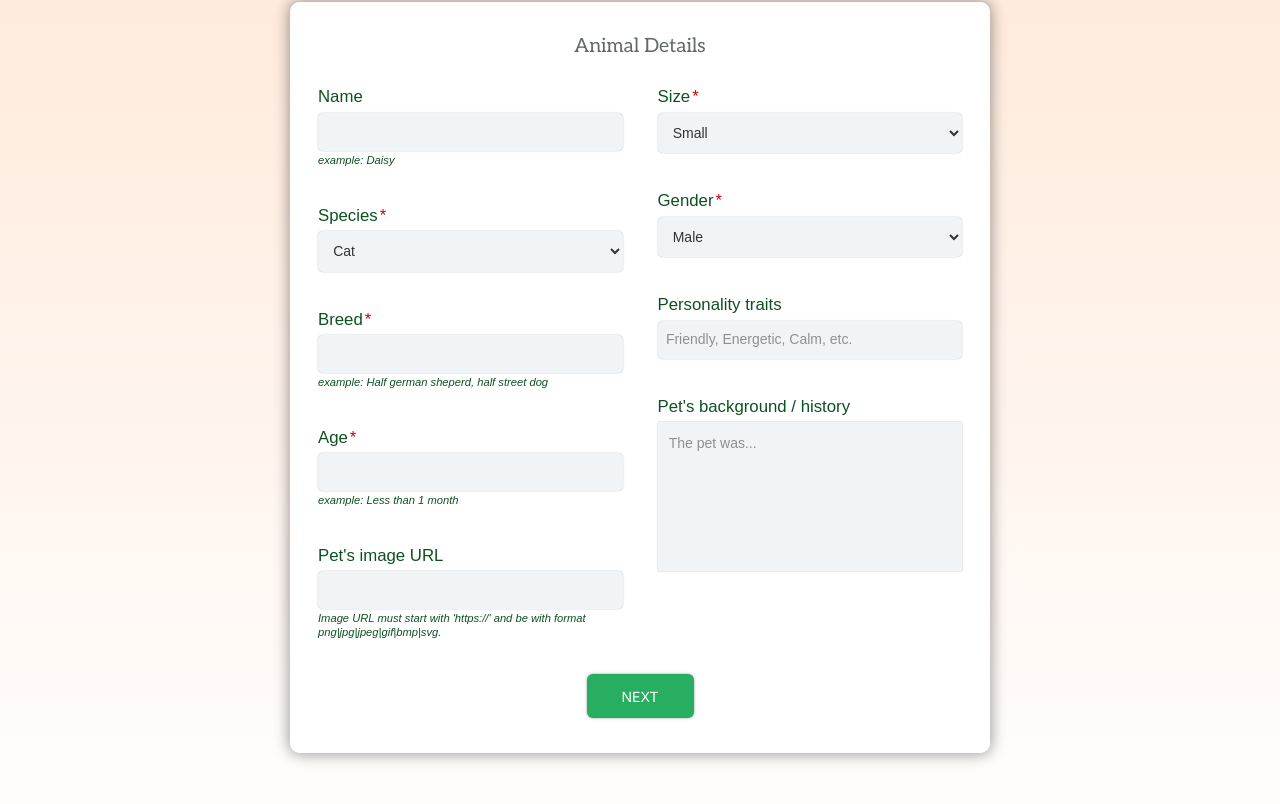
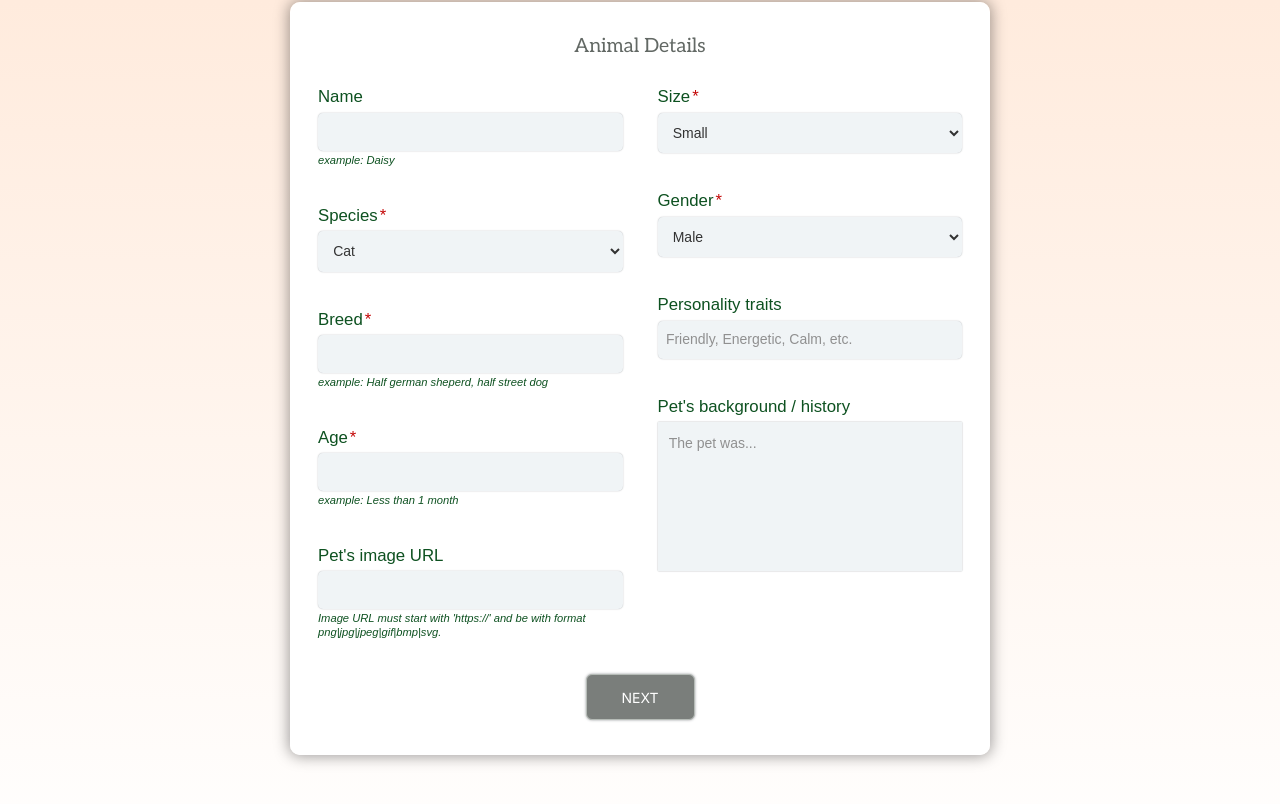
Before and after one commit to llachezara/adopt-a-pet, a React (Vite) app: page /animal-profile/create in a window 1280 px wide. Shown: the part 308-1112 px from the top of the page. Built offline with nearby package versions, Linux system fonts and the light colour scheme; no server answers; a web font is replaced by a local one.

Commit message:
feat: Disable button based on state in animalDetails form

```diff
--- a/src/components/Animal-profile-create/AnimalProfileCreate.jsx
+++ b/src/components/Animal-profile-create/AnimalProfileCreate.jsx
@@ -225,7 +225,11 @@ export default function AnimalProfileCreate() {
                                         </div>
                                     </div>
                                 </div>
-                                <button type="submit" className="form-button next-button">
+                                <button
+                                    type="submit"
+                                    className={`form-button next-button ${animalDetails.submitButtonEnabledState ? "" : "form-button-disabled"}`}
+                                    disabled={!animalDetails.submitButtonEnabledState}
+                                >
                                     NEXT
                                 </button>
                             </fieldset>
--- a/src/index.css
+++ b/src/index.css
@@ -142,7 +142,7 @@ a {
     cursor: not-allowed;
 
     &:hover {
-        box-shadow: 0 0 0.2em #96989b;
+        box-shadow: 0 0 0.2em #96989b !important;
     }
 }
 
```
